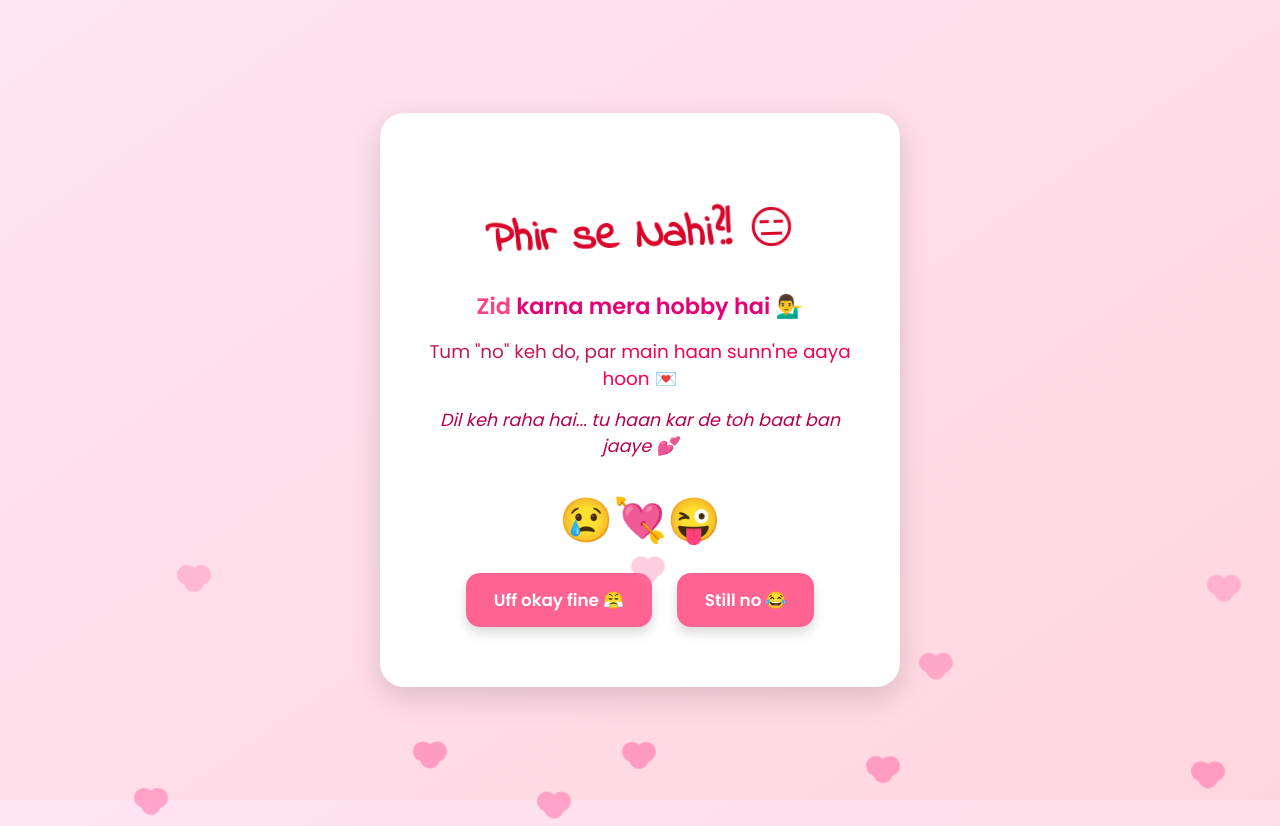
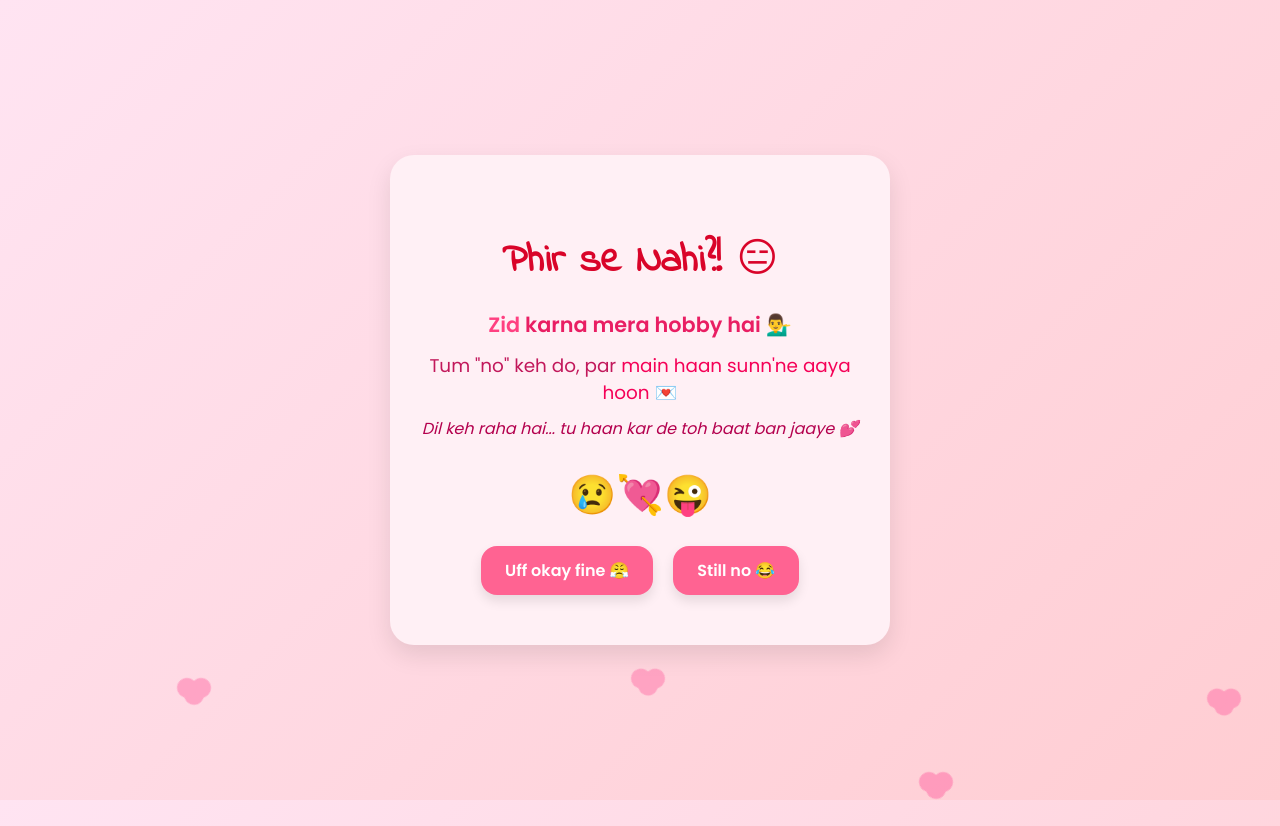
Before and after one commit to MuhammadOsama1432/foryou, a plain HTML site: page no1.html in a window 1280 px wide. Shown: the top 826 px of the page. Drawn offline with Linux system fonts and the light colour scheme.

Commit message:
Update no1.html

```diff
--- a/no1.html
+++ b/no1.html
@@ -12,7 +12,7 @@
       margin: 0;
       padding: 0;
       font-family: 'Poppins', sans-serif;
-      background: linear-gradient(145deg, #ffe4f2, #ffd6e0);
+      background: linear-gradient(135deg, #ffe4f2, #ffcdd2);
       display: flex;
       justify-content: center;
       align-items: center;
@@ -21,12 +21,12 @@
     }
 
     .container {
-      background: white;
-      padding: 60px 40px;
+      background: #fff0f5;
+      padding: 50px 30px;
       border-radius: 24px;
       text-align: center;
-      box-shadow: 0 10px 30px rgba(0, 0, 0, 0.15);
-      max-width: 520px;
+      box-shadow: 0 10px 25px rgba(0, 0, 0, 0.1);
+      max-width: 500px;
       width: 90%;
       position: relative;
       animation: fadeIn 1.2s ease-out;
@@ -39,44 +39,43 @@
 
     h1 {
       font-family: 'Indie Flower', cursive;
-      font-size: 2.8rem;
+      font-size: 2.5rem;
       color: #d90429;
-      margin-bottom: 20px;
-      animation: shake 1.5s infinite ease-in-out;
+      margin-bottom: 18px;
+      animation: shake 2s infinite ease-in-out;
     }
 
     @keyframes shake {
       0%, 100% { transform: rotate(0deg); }
-      25% { transform: rotate(-2deg); }
-      75% { transform: rotate(2deg); }
+      25% { transform: rotate(-1.5deg); }
+      75% { transform: rotate(1.5deg); }
     }
 
     .subtext {
-      font-size: 1.4rem;
+      font-size: 1.3rem;
       font-weight: 600;
-      color: #e60073;
-      margin-bottom: 15px;
+      color: #e91e63;
+      margin-bottom: 12px;
     }
 
     .clingy-line {
       font-size: 1.15rem;
       font-weight: 500;
       color: #c2185b;
-      margin-bottom: 15px;
+      margin-bottom: 10px;
     }
 
     .emotional-line {
-      font-size: 1.1rem;
-      font-weight: 500;
+      font-size: 1rem;
+      font-style: italic;
       color: #b4004e;
-      font-style: italic;
-      margin-bottom: 30px;
+      margin-bottom: 28px;
     }
 
     .emoji {
-      font-size: 2.7rem;
+      font-size: 2.4rem;
       margin: 20px 0;
-      animation: bounce 1.8s infinite;
+      animation: bounce 1.6s infinite;
     }
 
     @keyframes bounce {
@@ -87,7 +86,7 @@
     .btn {
       display: flex;
       justify-content: center;
-      gap: 25px;
+      gap: 20px;
       margin-top: 20px;
       flex-wrap: wrap;
     }
@@ -96,12 +95,12 @@
       text-decoration: none;
       background-color: #ff6392;
       color: white;
-      padding: 14px 28px;
-      border-radius: 14px;
-      font-weight: bold;
-      font-size: 1.05rem;
-      transition: 0.3s;
-      box-shadow: 0 6px 12px rgba(0, 0, 0, 0.15);
+      padding: 12px 24px;
+      border-radius: 16px;
+      font-weight: 600;
+      font-size: 1rem;
+      transition: 0.3s ease;
+      box-shadow: 0 6px 12px rgba(0, 0, 0, 0.1);
     }
 
     .btn a:hover {
@@ -117,7 +116,7 @@
       background: #ff6fa7;
       border-radius: 50%;
       transform: rotate(45deg);
-      animation: floatUp 6s linear infinite;
+      animation: floatUp 7s linear infinite;
       opacity: 0.4;
     }
 
@@ -146,6 +145,19 @@
       50% { opacity: 0.6; }
       100% { transform: translateY(-10vh) rotate(45deg); opacity: 0; }
     }
+
+    @media (max-width: 480px) {
+      h1 {
+        font-size: 2.2rem;
+      }
+      .subtext, .clingy-line, .emotional-line {
+        font-size: 1rem;
+      }
+      .btn a {
+        font-size: 0.95rem;
+        padding: 10px 20px;
+      }
+    }
   </style>
 </head>
 <body>
@@ -170,7 +182,7 @@
       const heart = document.createElement('div');
       heart.className = 'heart';
       heart.style.left = Math.random() * 100 + 'vw';
-      heart.style.animationDelay = Math.random() * 4 + 's';
+      heart.style.animationDelay = Math.random() * 5 + 's';
       document.body.appendChild(heart);
     }
   </script>
```
